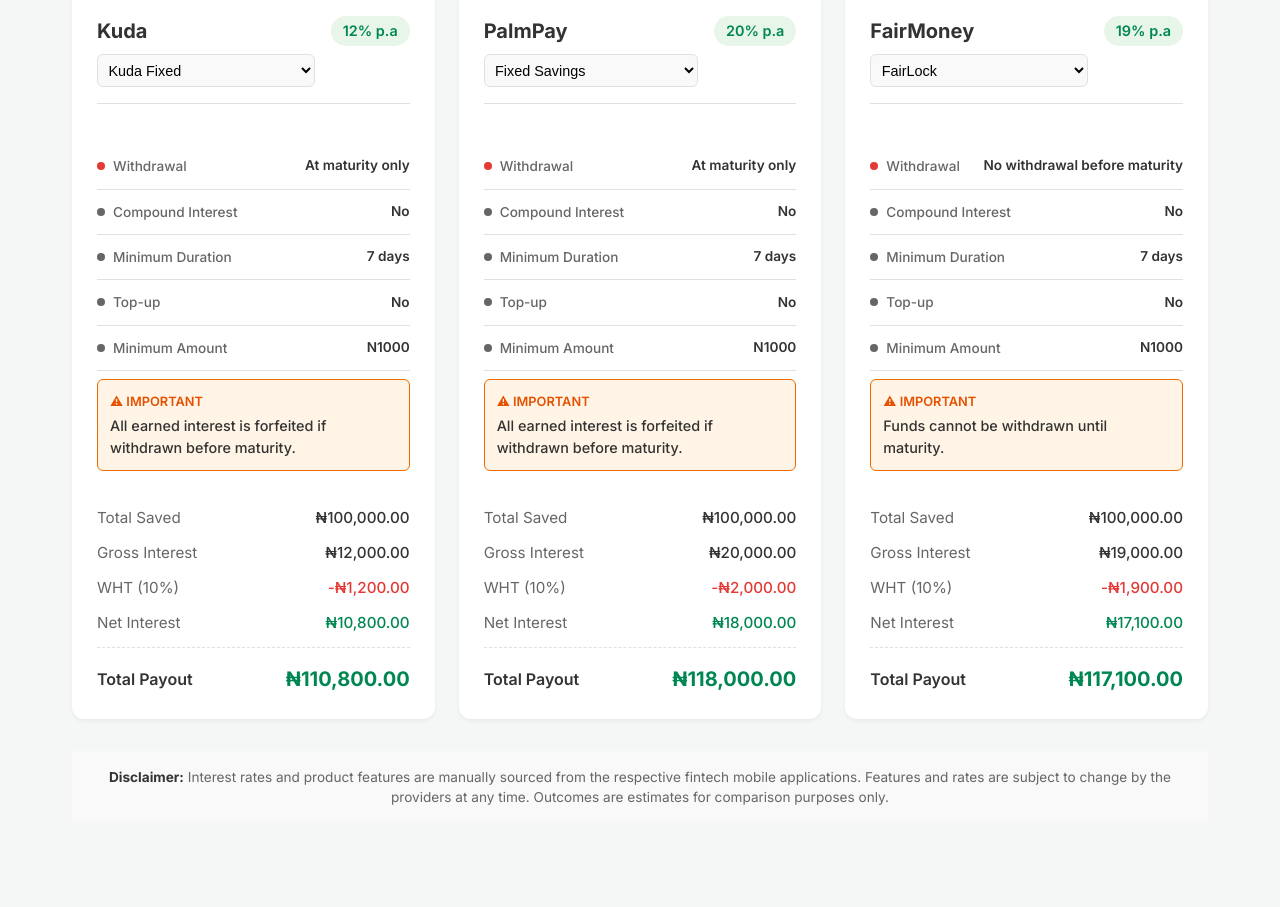
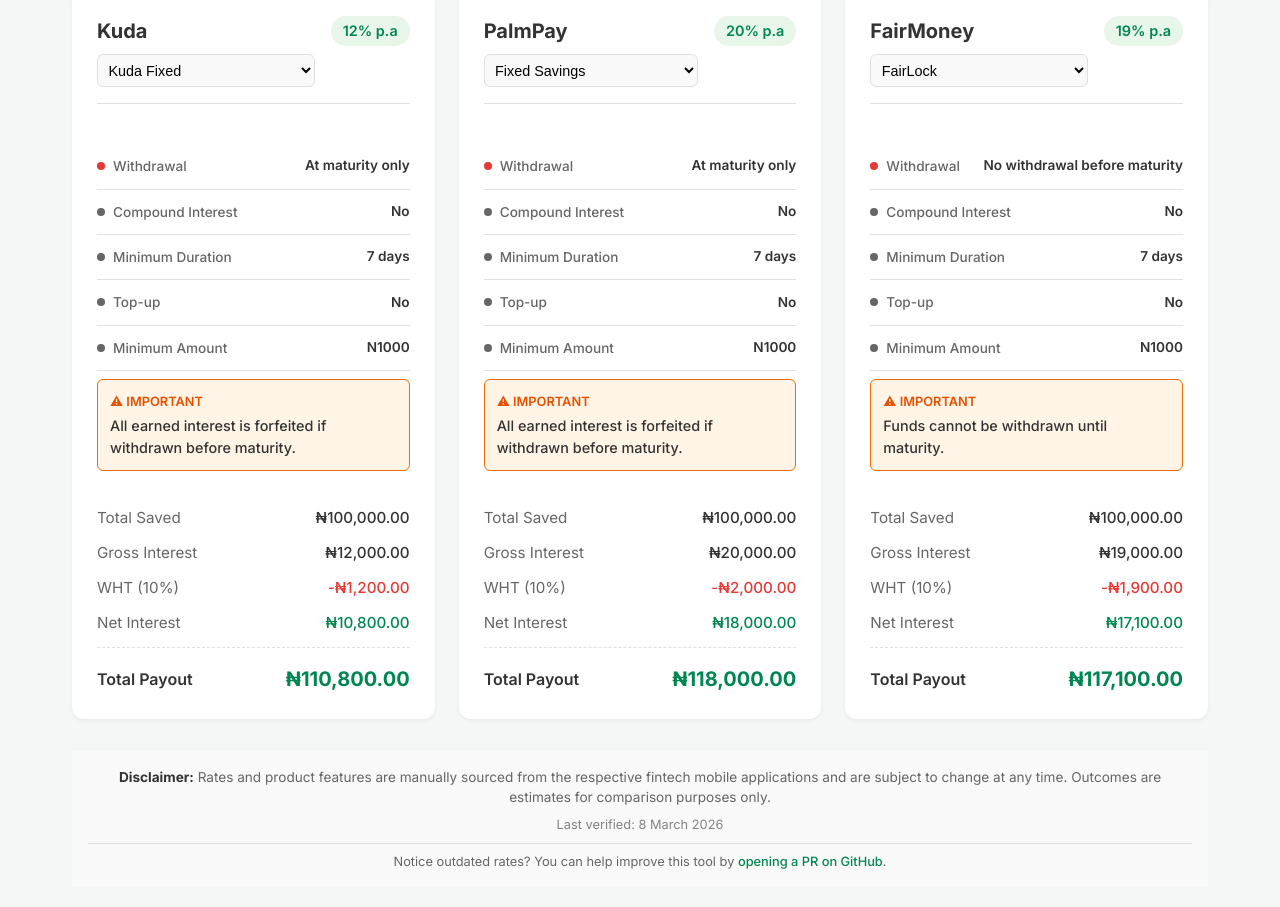
Before and after one commit to ezeaniiandrew/naijarates, a website built with Vite: page index.html in a window 1280 px wide. Shown: the part 1487-2394 px from the top of the page. Before the commit the page ends 2342 px from the top, so only its background shows below. Built offline with nearby package versions, Linux system fonts and the light colour scheme.

Commit message:
feat: add last verified date and contribute note to footer

```diff
--- a/css/styles.css
+++ b/css/styles.css
@@ -547,3 +547,28 @@ dialog::backdrop {
 .disclaimer strong {
   color: var(--text-main);
 }
+
+.last-verified {
+  margin-top: 0.5rem;
+  font-size: 0.8rem;
+  color: var(--text-secondary);
+  opacity: 0.8;
+}
+
+.contribute-note {
+  margin-top: 0.5rem;
+  font-size: 0.8rem;
+  color: var(--text-secondary);
+  border-top: 1px solid var(--border-color);
+  padding-top: 0.5rem;
+}
+
+.contribute-note a {
+  color: var(--primary-color);
+  text-decoration: none;
+  font-weight: 500;
+}
+
+.contribute-note a:hover {
+  text-decoration: underline;
+}
--- a/index.html
+++ b/index.html
@@ -143,14 +143,24 @@
         </p>
       </main>
 
-      <div class="disclaimer">
+      <footer class="disclaimer">
         <p>
-          <strong>Disclaimer:</strong> Interest rates and product features are
-          manually sourced from the respective fintech mobile applications.
-          Features and rates are subject to change by the providers at any time.
-          Outcomes are estimates for comparison purposes only.
+          <strong>Disclaimer:</strong> Rates and product features are manually
+          sourced from the respective fintech mobile applications and are
+          subject to change at any time. Outcomes are estimates for comparison
+          purposes only.
         </p>
-      </div>
+        <p class="last-verified">Last verified: 8 March 2026</p>
+        <p class="contribute-note">
+          Notice outdated rates? You can help improve this tool by
+          <a
+            href="https://github.com/ezeaniiandrew/naijarates"
+            target="_blank"
+            rel="noopener noreferrer"
+            >opening a PR on GitHub</a
+          >.
+        </p>
+      </footer>
     </div>
 
     <dialog id="modal" class="modal-content" aria-labelledby="modal-title">
```
